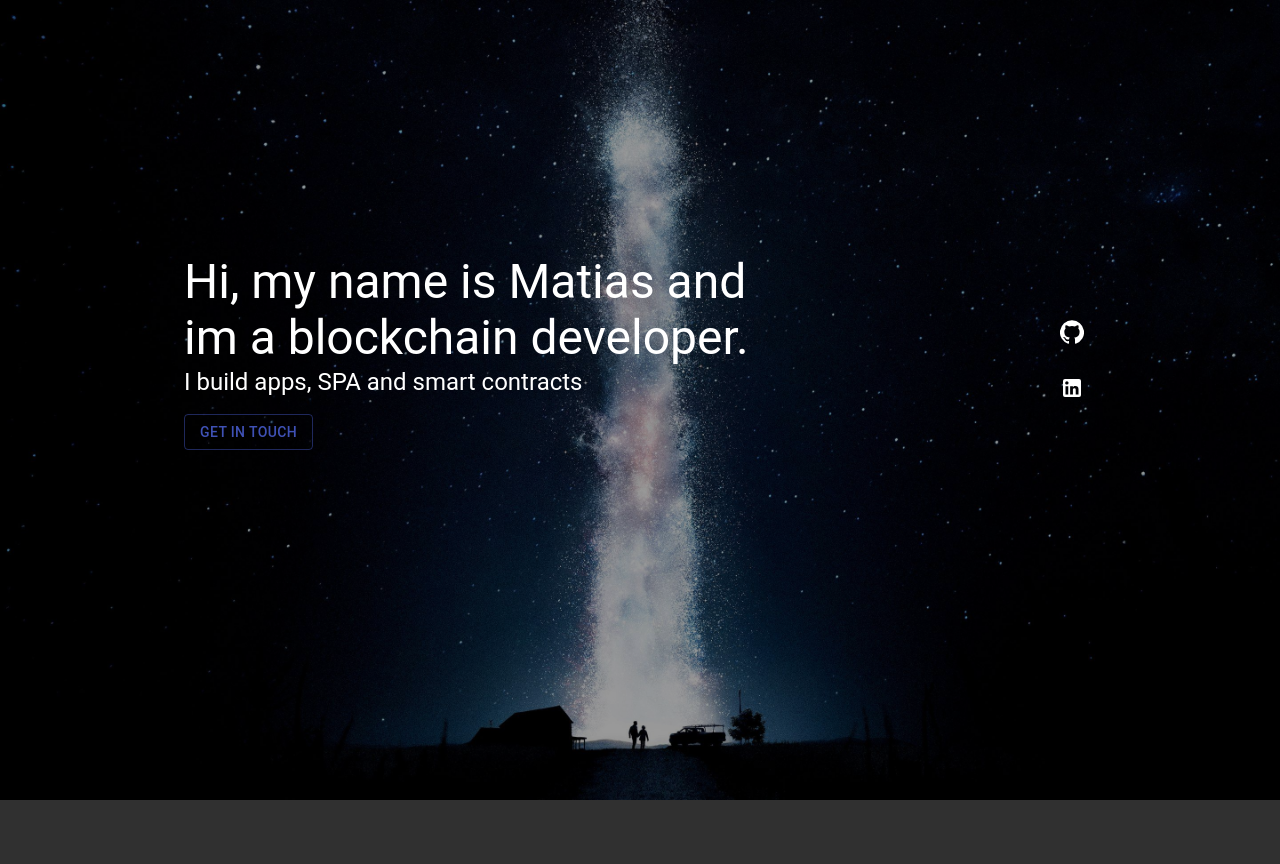
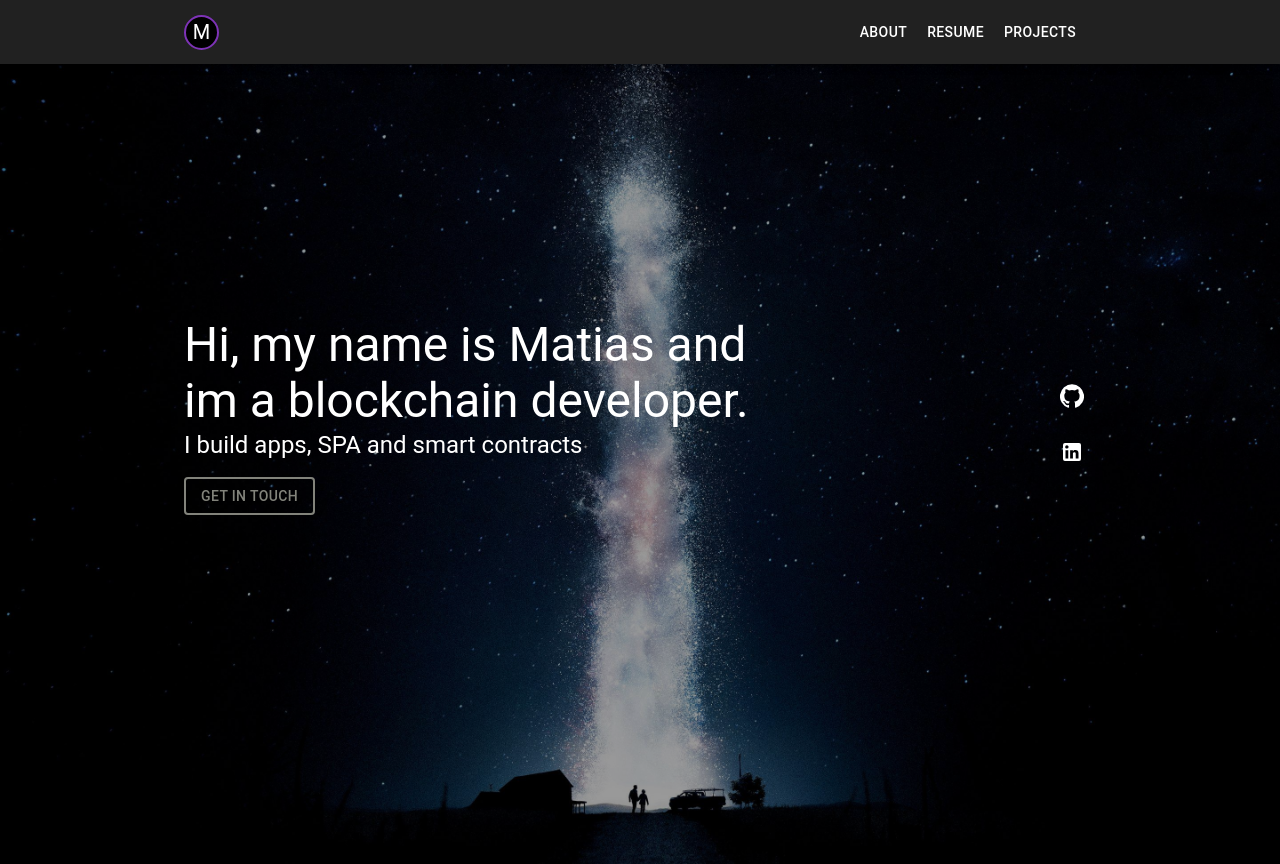
Before and after one commit to Matyarg/portfolio, a Gatsby site: page / in a window 1280 px wide. Before the commit the page ends 800 px from the top, so only its background shows below. Built offline with nearby package versions, Linux system fonts and the light colour scheme; Gatsby itself is replaced by a stand-in of ours.

Commit message:
making the header

```diff
--- /dev/null
+++ b/src/components/Header.jsx
@@ -0,0 +1,51 @@
+import React from 'react'
+import Link from '@material-ui/core/Link'
+import { makeStyles } from '@material-ui/core/styles'
+import AppBar from '@material-ui/core/AppBar'
+import Toolbar from '@material-ui/core/Toolbar'
+import { Container } from '@material-ui/core'
+import Avatar from '@material-ui/core/Avatar'
+
+const navegationLinks = [
+    { name: "About", href:"" },
+    { name: "Resume", href:"h" },
+    { name: "Projects", href:"" },
+]
+
+const useStyles = makeStyles((theme) => ({
+    link: {
+        marginRight: 20,
+    },
+    avatar: {
+        marginRight: "auto",
+        color: "white",
+        backgroundColor: "black",
+        height: 35,
+        width: 35,
+        borderRadius: 450,
+        border: "2px solid #7e33b7",
+
+    }
+}))
+
+export default function Header() {
+    const styles = useStyles()
+  return (
+    <AppBar position='sticky' color='default' >
+        <Container maxWidth="md">
+            <Toolbar disableGutters>
+            <Avatar className={styles.avatar}> M </Avatar>
+            {navegationLinks.map((link) => (
+                <Link
+                className= {styles.link}
+                color="textPrimary"
+                variant='button'
+                underline='none'
+                href={link.href}
+                > {link.name}
+                </Link>))}
+            </Toolbar>
+        </Container>
+    </AppBar>
+  )
+}
--- a/src/components/HeroSection.jsx
+++ b/src/components/HeroSection.jsx
@@ -1,7 +1,6 @@
 import React, {useState, useEffect} from 'react'
 import Paper from '@material-ui/core/paper'
 import { makeStyles } from '@material-ui/core/styles'
-import fondo from "../images/background.jpg"
 import Typography from '@material-ui/core/Typography'
 import Grid from '@material-ui/core/Grid'
 import Container from '@material-ui/core/Container'
@@ -42,6 +41,10 @@ const useStyles = makeStyles((theme) => ({
         position: "absolute",
         width: "100%",
         zIndex: 1,
+    },
+    buttons: {
+        color: "#82837b",
+        border: " 2px solid #82837b",
     }
 }))
 
@@ -63,7 +66,8 @@ export default function HeroSection() {
                             Hi, my name is Matias and im a blockchain developer.   </Typography>
                         <Typography variant="h5"> I build apps, SPA and smart contracts</Typography>
                         <Box my={2}>
-                            <Button href="mailto:matias.gim15@gmail.com" variant="outlined" color="primary">Get in Touch</Button>
+                            <Button href="mailto:matias.gim15@gmail.com" variant="outlined"
+                            className={styles.buttons}>Get in Touch</Button>
                         </Box>
                     </Grid>
                 </Zoom>
--- a/src/pages/index.jsx
+++ b/src/pages/index.jsx
@@ -2,6 +2,7 @@ import React from 'react'
 import { createTheme, ThemeProvider } from '@material-ui/core/styles'
 import CssBaseline from '@material-ui/core/CssBaseline'
 import HeroSection from '../components/HeroSection'
+import Header from '../components/Header'
 
 const darktheme = createTheme({
   palette: {
@@ -14,6 +15,7 @@ export default function index() {
   return (
     <ThemeProvider theme={darktheme}>
       <CssBaseline></CssBaseline>
+      <Header></Header>
       <HeroSection></HeroSection>
       </ThemeProvider>
 
```
